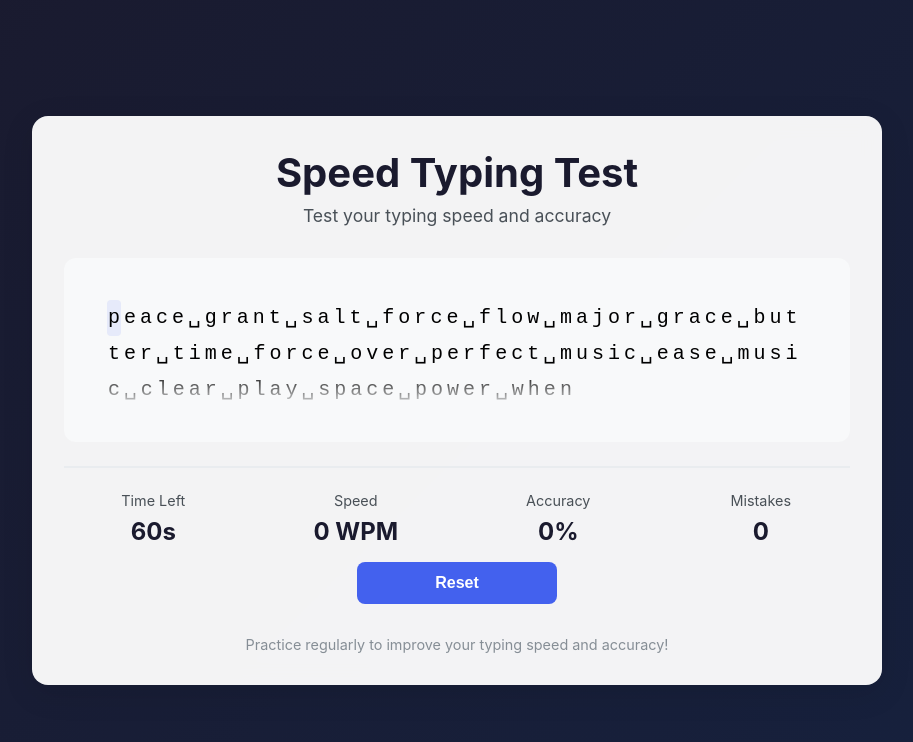
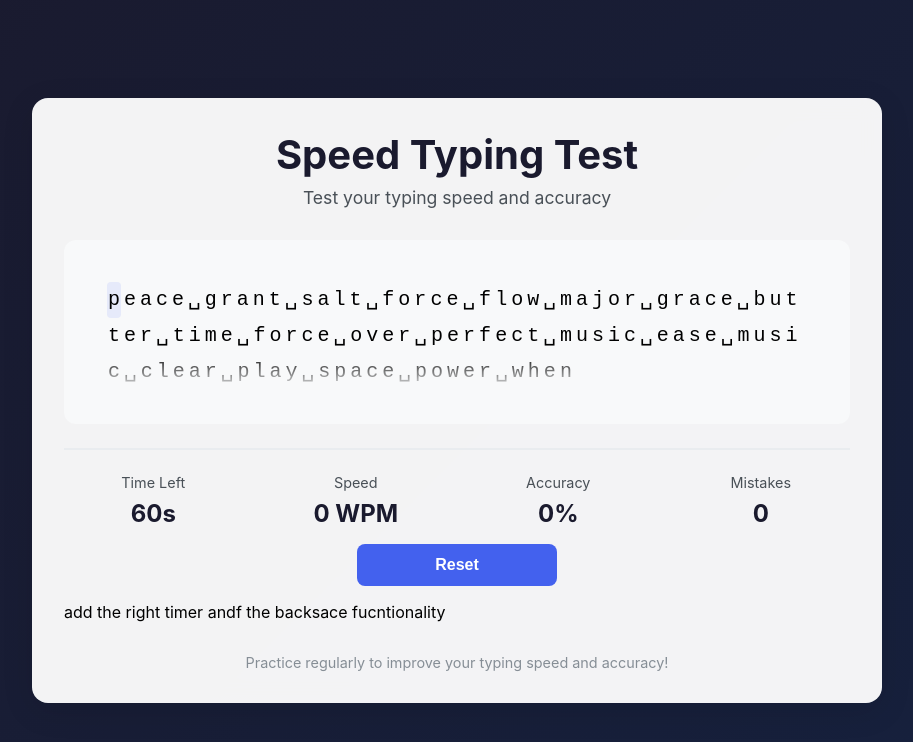
Before and after one commit to Atul090/typingapp, a React (Vite) app: page / in a window 1280 px wide. Shown: the top 742 px of the page, without its empty margins (183-1096 px from the left). Built offline with nearby package versions, Linux system fonts and the light colour scheme.

Commit message:
added reqs

```diff
--- a/src/components/TypingTest.jsx
+++ b/src/components/TypingTest.jsx
@@ -169,7 +169,7 @@ const TypingTest = () => {
             <button className="btn" onClick={resetGame}>
                 {isFinished ? 'Try Again' : 'Reset'}
             </button>
-
+            add the right timer andf the backsace fucntionality
             <footer>
                 <p>Practice regularly to improve your typing speed and accuracy!</p>
             </footer>
```
